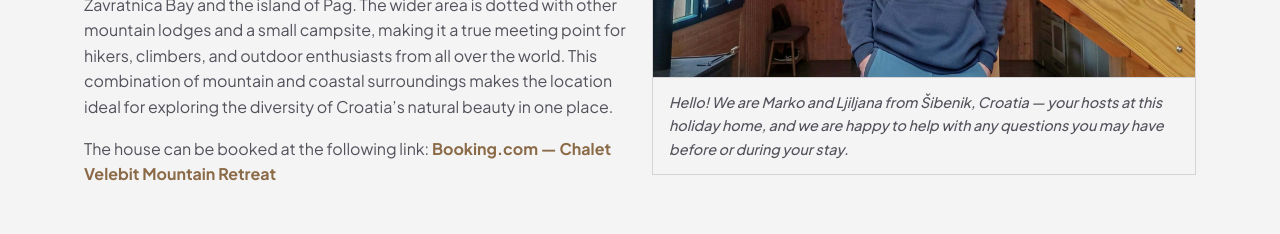
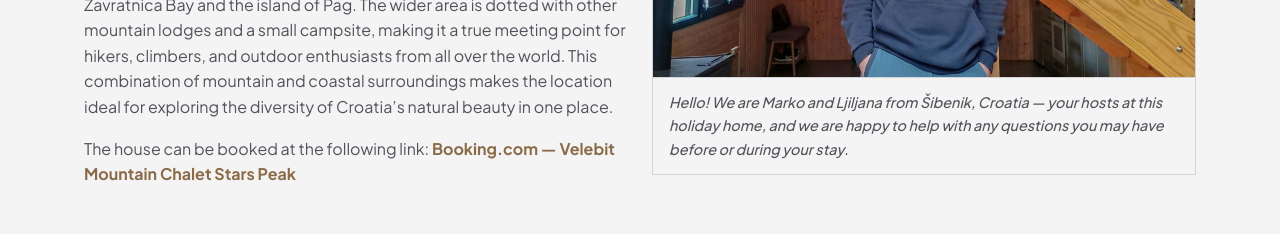
Before and after one commit to markocvrljak84/Angular-todo, a Next.js app: page /en in a window 1280 px wide. Shown: the part 1300-1534 px from the top of the page. Built offline with nearby package versions, Linux system fonts and the light colour scheme; no server answers.

Commit message:
basic pages3

```diff
--- a/src/i18n/locales/fr.json
+++ b/src/i18n/locales/fr.json
@@ -105,7 +105,7 @@
         "hostsNote": "Bonjour ! Nous sommes Marko et Ljiljana, de Šibenik en Croatie. En 2021, nous avons acheté un petit chalet dans les bois et l’avons entièrement rénové.",
         "p2": "La maison se situe dans le parc naturel du Velebit, près de Karlobag et Baške Oštarije. À proximité : les sommets du Velebit, le parc national du Velebit septentrional et Paklenica, la baie de Zavratnica et l’île de Pag. Refuges de montagne et petit camping font de la région un rendez-vous pour randonneurs et grimpeurs du monde entier — idéal pour découvrir la diversité naturelle de la Croatie en un seul lieu.",
         "bookingLine": "La maison peut être réservée via le lien suivant :",
-    "bookingLinkLabel": "Booking.com — Chalet Velebit Mountain Retreat",
+        "bookingLinkLabel": "Booking.com — Velebit Mountain Chalet Stars Peak",
         "sideImageAlt": "Velebit mountain chalet stars peak — logement"
     },
     "gallery": {
--- a/src/i18n/locales/it.json
+++ b/src/i18n/locales/it.json
@@ -105,7 +105,7 @@
     "hostsNote": "Ciao! Siamo Marko e Ljiljana, da Šibenik in Croazia. Nel 2021 abbiamo acquistato un piccolo cottage nel bosco e lo abbiamo ristrutturato da zero.",
     "p2": "La casa si trova nel parco naturale del Velebit, vicino a Karlobag e Baške Oštarije. Nelle vicinanze: numerose cime del Velebit, il parco nazionale del Velebit settentrionale e Paklenica, la baia di Zavratnica e l’isola di Pag. Rifugi di montagna e un piccolo campeggio rendono l’area un punto d’incontro per escursionisti e arrampicatori da tutto il mondo — ideale per esplorare la diversità naturale della Croazia in un solo luogo.",
     "bookingLine": "La casa può essere prenotata al seguente link:",
-    "bookingLinkLabel": "Booking.com — Chalet Velebit Mountain Retreat",
+    "bookingLinkLabel": "Booking.com — Velebit Mountain Chalet Stars Peak",
     "sideImageAlt": "Velebit mountain chalet stars peak — alloggio"
   },
   "gallery": {
--- a/src/i18n/messages.ts
+++ b/src/i18n/messages.ts
@@ -198,7 +198,7 @@ const en: Messages = {
         p2:
             "The property is located within the Velebit Nature Park, close to Karlobag and Baške Oštarije. Nearby are numerous Velebit peaks, the Northern Velebit National Park and Paklenica National Park, as well as the stunning Zavratnica Bay and the island of Pag. The wider area is dotted with other mountain lodges and a small campsite, making it a true meeting point for hikers, climbers, and outdoor enthusiasts from all over the world. This combination of mountain and coastal surroundings makes the location ideal for exploring the diversity of Croatia’s natural beauty in one place.",
         bookingLine: "The house can be booked at the following link:",
-    bookingLinkLabel: "Booking.com — Chalet Velebit Mountain Retreat",
+        bookingLinkLabel: "Booking.com — Velebit Mountain Chalet Stars Peak",
         sideImageAlt: "Velebit mountain chalet Stars Peak — holiday home",
     },
     gallery: {
@@ -341,7 +341,7 @@ const hr: Messages = {
         p2:
             "Objekt se nalazi unutar Parka prirode Velebit, u blizini Karlobaga i Baških Oštarija. U neposrednoj okolici nalaze se brojni velebitski vrhovi, Nacionalni park Sjeverni Velebit i Nacionalni park Paklenica, kao i slikoviti zaljev Zavratnica te otok Pag. U široj okolici je nekoliko planinskih domova i manji kamp, što ovo područje čini okupljalištem planinara, penjača i ljubitelja prirode iz cijeloga svijeta. Kombinacija planinskog i primorskog ambijenta ovu lokaciju čini idealnom za istraživanje raznolikosti hrvatske prirode na jednom mjestu.",
         bookingLine: "Kuću možete rezervirati na sljedećem linku:",
-    bookingLinkLabel: "Booking.com — Chalet Velebit Mountain Retreat",
+        bookingLinkLabel: "Booking.com — Velebit Mountain Chalet Stars Peak",
         sideImageAlt: "Velebit mountain chalet Stars Peak — smještaj",
     },
     gallery: {
@@ -484,7 +484,7 @@ const de: Messages = {
         p2:
             "Das Haus liegt im Naturpark Velebit, nahe Karlobag und Baške Oštarije. In der Nähe: zahlreiche Velebit-Gipfel, der Nationalpark Nordlicher Velebit und Paklenica, die Bucht Zavratnica und die Insel Pag. Die Region mit Berghütten und einem kleinen Campingplatz ist ein Treffpunkt für Wanderer, Kletterer und Outdoor-Fans aus aller Welt — ideal, um Kroatiens Naturvielfalt an einem Ort zu entdecken.",
         bookingLine: "Das Haus kann über den folgenden Link gebucht werden:",
-    bookingLinkLabel: "Booking.com — Chalet Velebit Mountain Retreat",
+        bookingLinkLabel: "Booking.com — Velebit Mountain Chalet Stars Peak",
         sideImageAlt: "Velebit mountain chalet Stars Peak — Ferienhaus",
     },
     gallery: {
```
Lines whose indentation alone changed are shown as unchanged.
